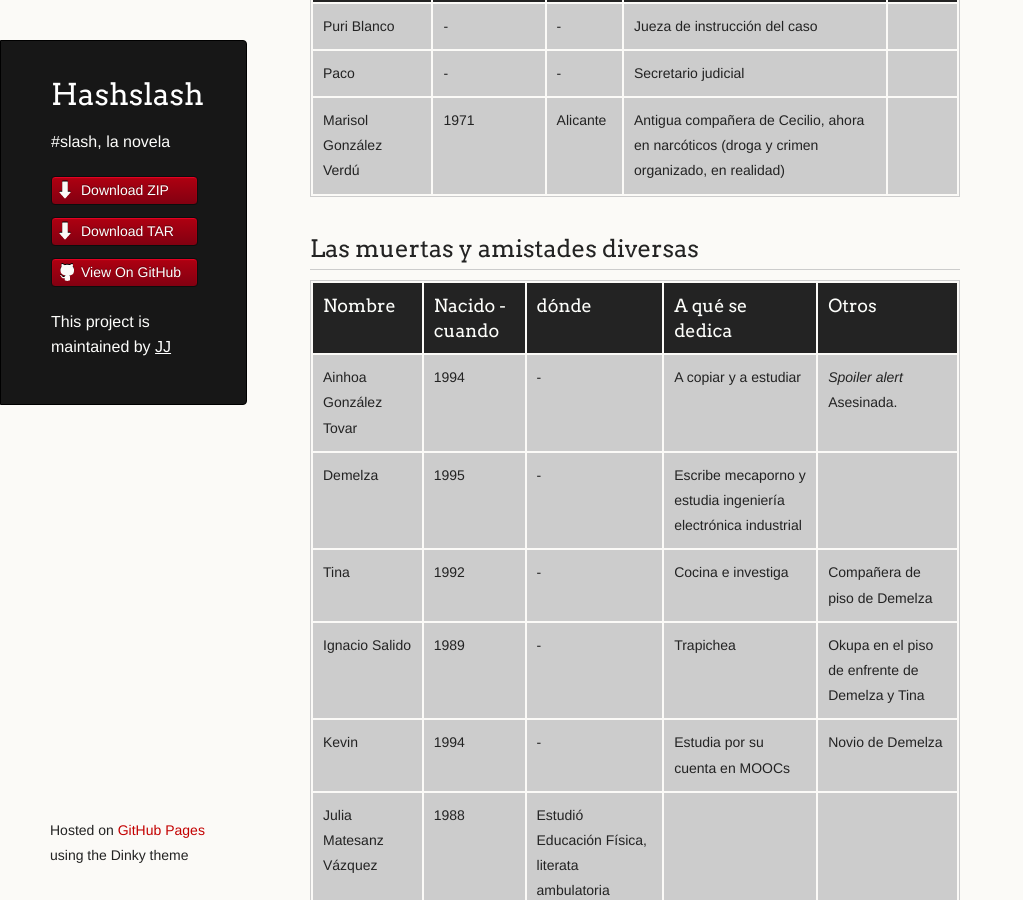
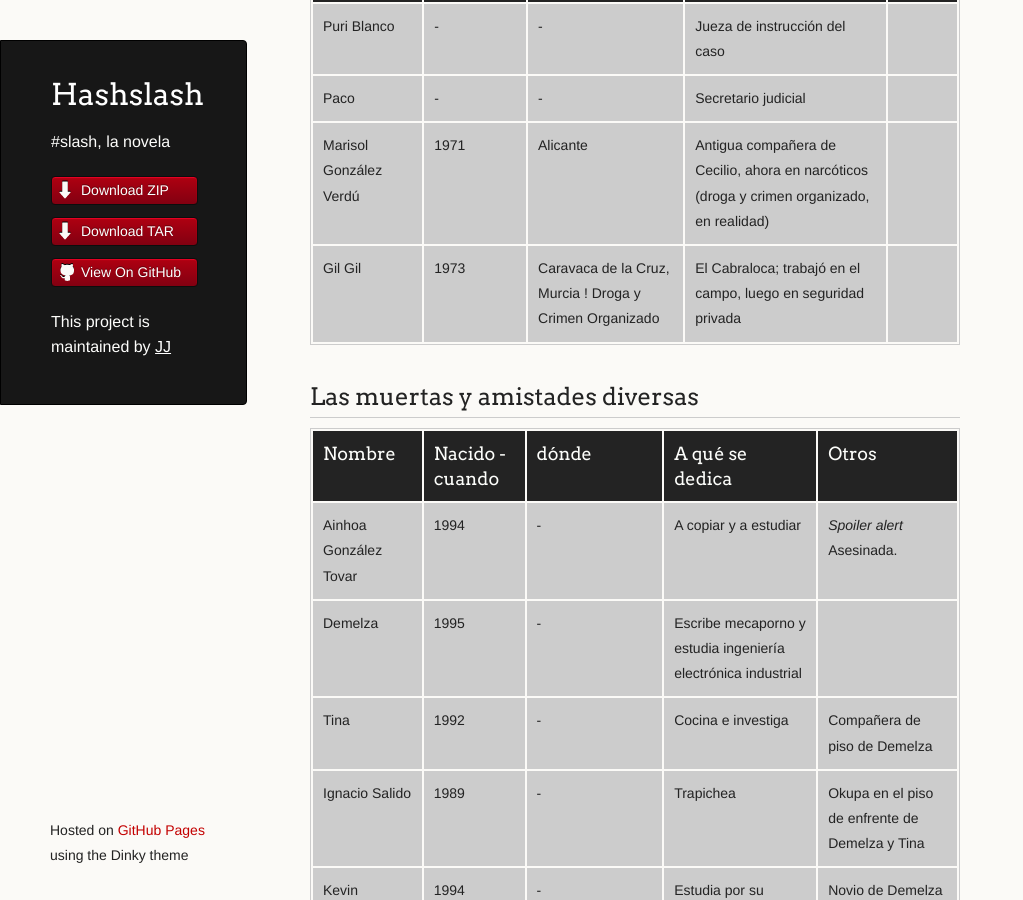
Before and after one commit to JJ/HashSlash, a Jekyll site: the page built from texto/personajes.md, in a window 1280 px wide and 900 px high, scrolled down 762 px. Shown: the whole window, without its empty margins (0-1023 px from the left). Built offline with Jekyll 4.4.1, drawn with Linux system fonts in a browser that asks for light colours.

Commit message:
Sync texto/personajes.md from master to gh-pages

```diff
--- a/texto/personajes.md
+++ b/texto/personajes.md
@@ -23,6 +23,7 @@ Nombre | Nacido - cuando | dónde |  Puesto | Otros
 Puri Blanco | - | - | Jueza de instrucción del caso |
 Paco | - | - | Secretario judicial
 Marisol González Verdú | 1971 | Alicante | Antigua compañera de Cecilio, ahora en narcóticos (droga y crimen organizado, en realidad)
+Gil Gil | 1973 | Caravaca de la Cruz, Murcia ! Droga y Crimen Organizado | El Cabraloca; trabajó en el campo, luego en seguridad privada
 
 Las muertas y amistades diversas
 ---
```
